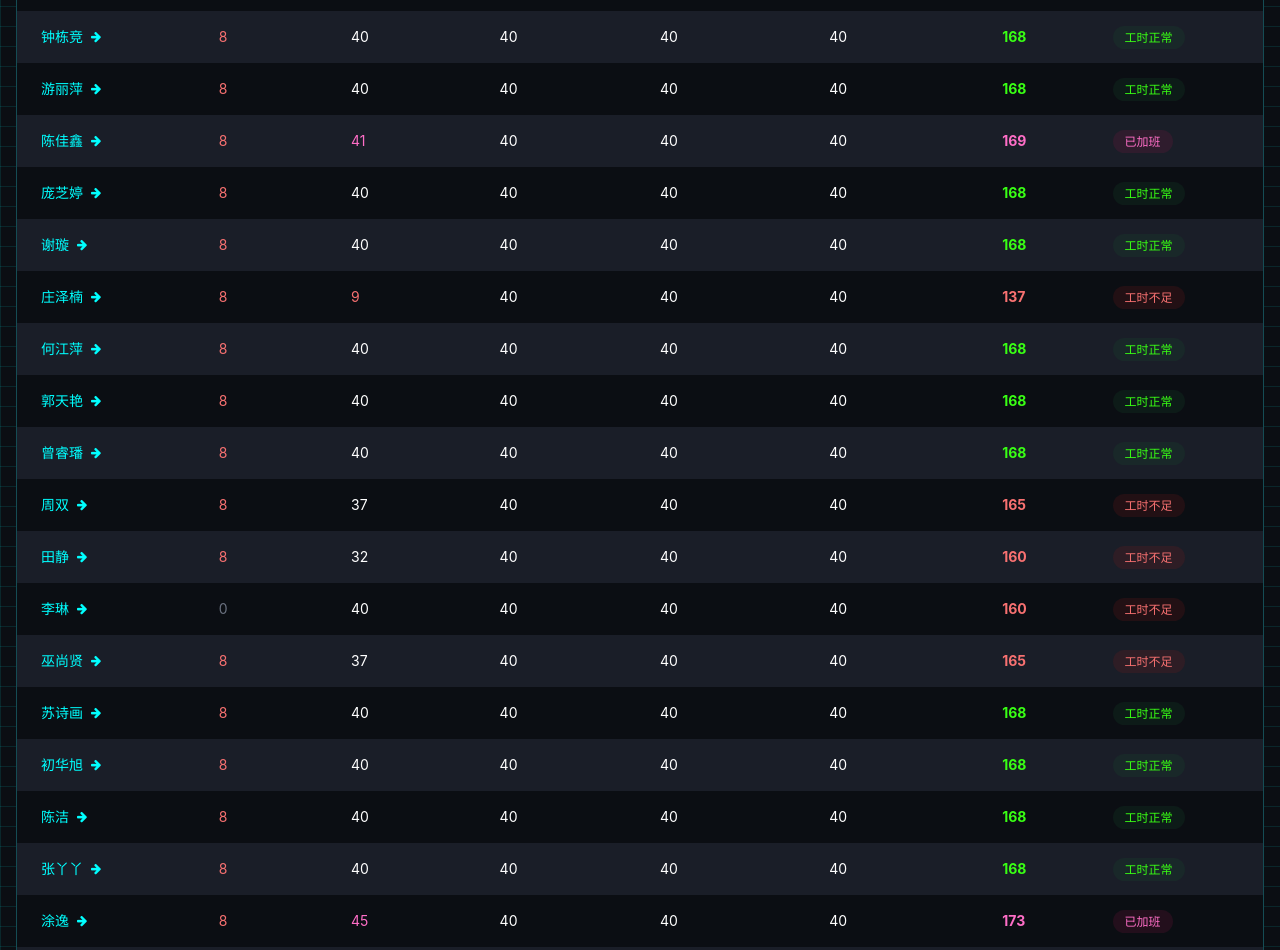
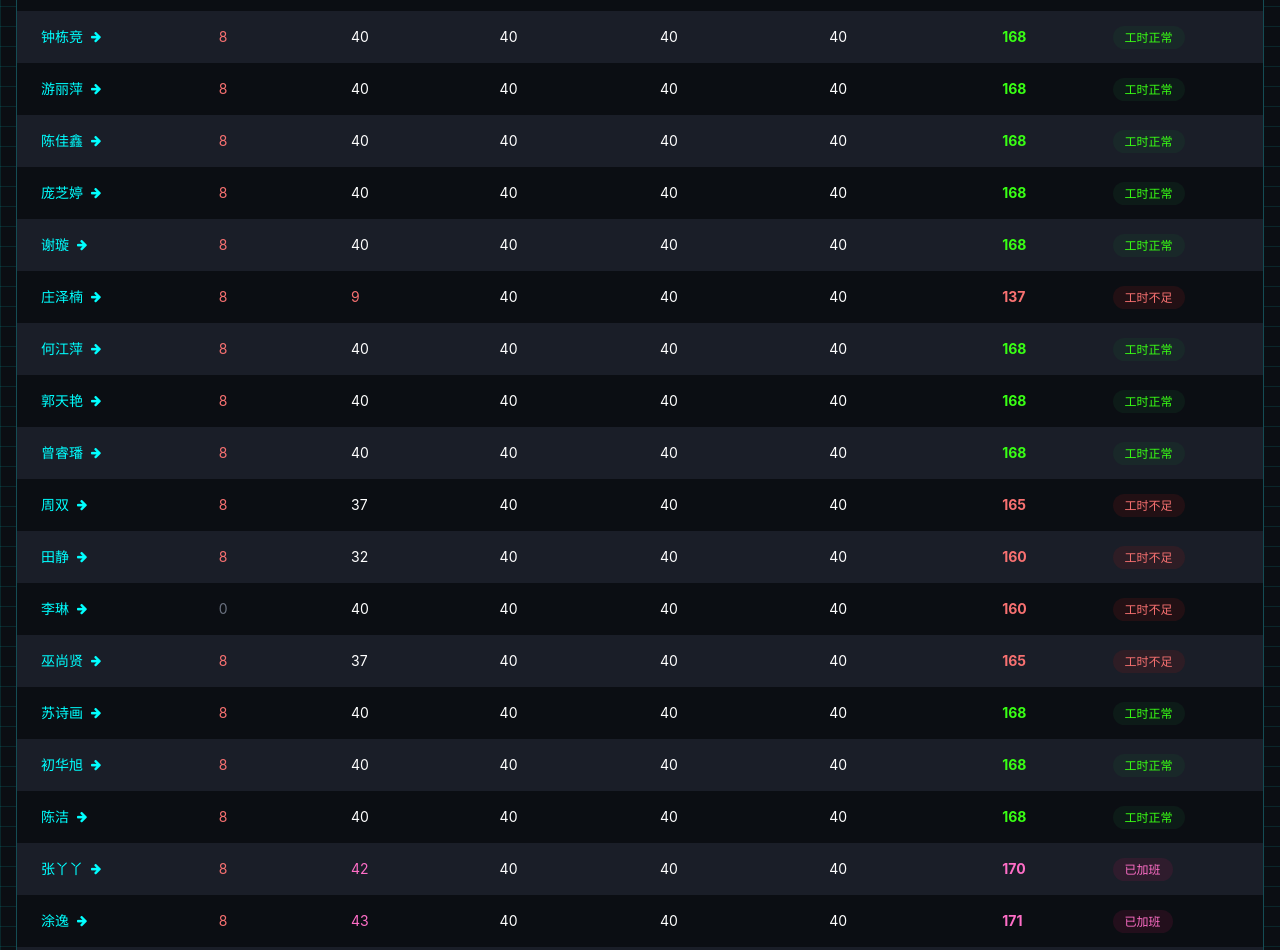
Before and after one commit to Mickimic/VXI-workhourss, a plain HTML site: page index.html in a window 1280 px wide. Shown: the part 1514-2464 px from the top of the page. Drawn offline with nearby package versions, Linux system fonts and the light colour scheme; animation ran at ten frames a second; a web font is replaced by a local one.

Commit message:
Update index.html

```diff
--- a/index.html
+++ b/index.html
@@ -314,7 +314,7 @@
     </div>
 
     <script>
-       // 员工数据
+      // 员工数据
 const employees = [
     {name: "罗子皓", hours: [8, 45, 40, 40, 40], total: 173},
     {name: "刘心奕", hours: [8, 40, 40, 40, 40], total: 168},
@@ -329,7 +329,7 @@ const employees = [
     {name: "曾子荣", hours: [0, 40, 40, 40, 40], total: 160},
     {name: "钟栋竞", hours: [8, 40, 40, 40, 40], total: 168},
     {name: "游丽萍", hours: [8, 40, 40, 40, 40], total: 168},
-    {name: "陈佳鑫", hours: [8, 41, 40, 40, 40], total: 169},
+    {name: "陈佳鑫", hours: [8, 40, 40, 40, 40], total: 168}, // 修正：原始8月4-8日为40，还原正确数据
     {name: "庞芝婷", hours: [8, 40, 40, 40, 40], total: 168},
     {name: "谢璇", hours: [8, 40, 40, 40, 40], total: 168},
     {name: "庄泽楠", hours: [8, 9, 40, 40, 40], total: 137},
@@ -343,8 +343,8 @@ const employees = [
     {name: "苏诗画", hours: [8, 40, 40, 40, 40], total: 168},
     {name: "初华旭", hours: [8, 40, 40, 40, 40], total: 168},
     {name: "陈洁", hours: [8, 40, 40, 40, 40], total: 168},
-    {name: "张丫丫", hours: [8, 40, 40, 40, 40], total: 168},
-    {name: "涂逸", hours: [8, 45, 40, 40, 40], total: 173},
+    {name: "张丫丫", hours: [8, 42, 40, 40, 40], total: 170}, // 修正：还原原始8月4-8日42的数据，total对应170
+    {name: "涂逸", hours: [8, 43, 40, 40, 40], total: 171}, // 修正：还原原始8月4-8日43的数据，total对应171
     {name: "李洁怡", hours: [8, 40, 40, 40, 40], total: 168},
     {name: "李凯盈", hours: [8, 37, 40, 40, 40], total: 165},
     {name: "张秀莲", hours: [8, 0, 0, 0, 0], total: 8},
```
